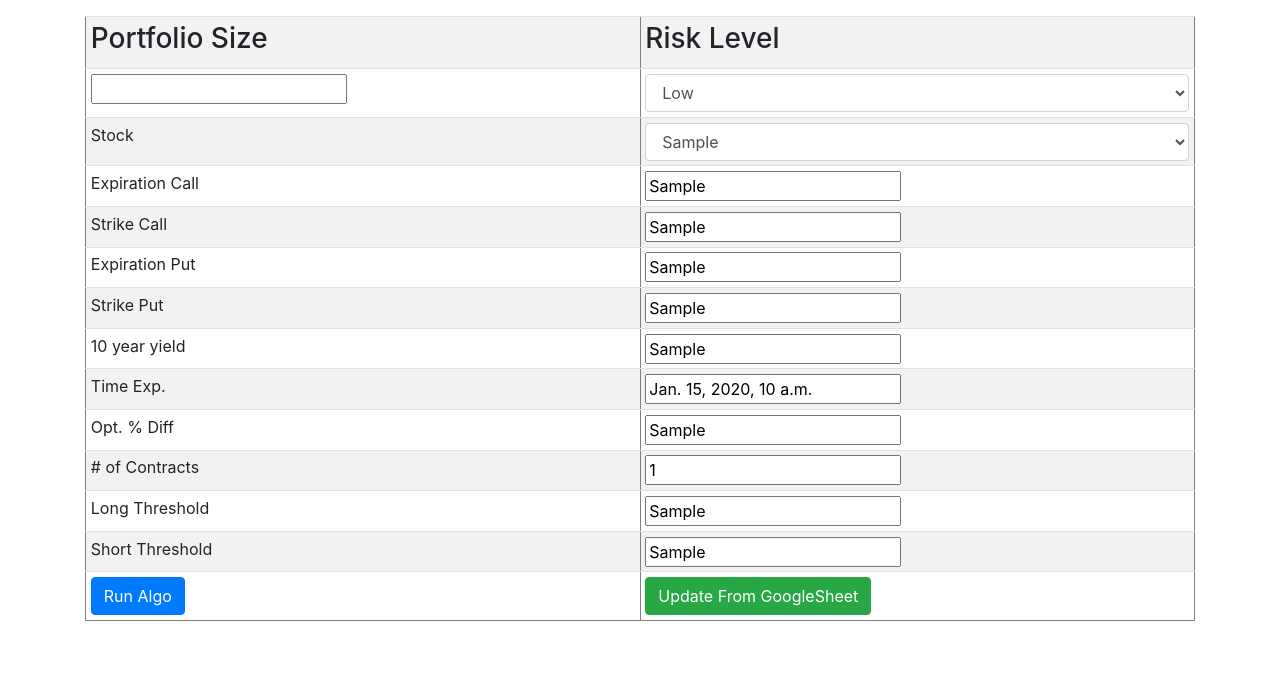
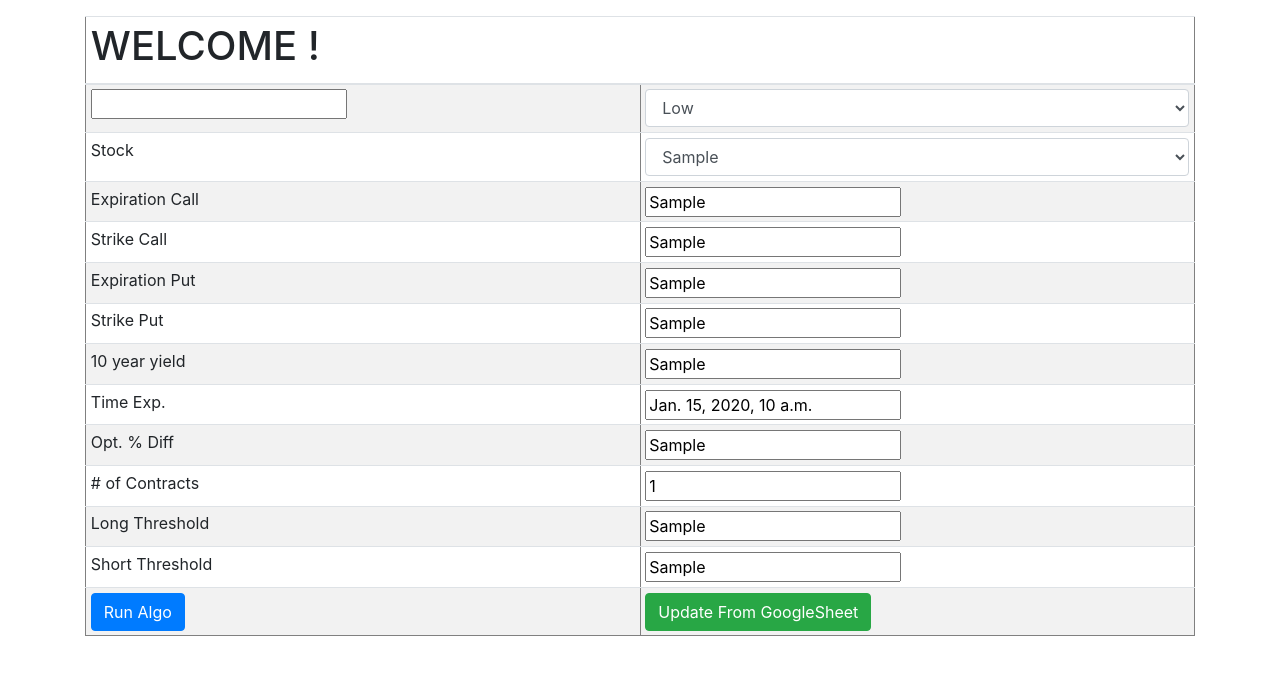
Before and after one commit to crazy-djactor/ib_django_trade, a Django app: template source/trader/templates/add_automation.html in a window 1280 px wide. Shown: the part 56-731 px from the top of the page. Run offline with Django 3.2, Linux system fonts and the light colour scheme; the template is opened without the code that fills it: most values are stand-ins (such as "Sample title", 1, 10 or a date in 2020); parts of the project's set-up code (start-up, migrations or seed data) failed here and were passed over; some libraries are stand-ins or nearby versions.

Commit message:
view style fixed

```diff
--- a/source/trader/templates/add_automation.html
+++ b/source/trader/templates/add_automation.html
@@ -23,22 +23,18 @@
     <form  action="{% url 'trader:add_automation' %}" method="post">
     <table border="1" cellpadding="5" cellspacing="5" width="100%" class="table table-striped table-hover table-sm">
 
+        <thead>
+          <th colspan="2">
+                <h1>WELCOME !</h1>
+          </th>
+        </thead>
+        <tbody>
             <tr>
-          <td>
-            <h3>Portfolio Size</h3>
-          </td>
-          <td>
-            <h3>Risk Level</h3>
-          </td>
-
-        </tr>
-
-        <tr>
-          <td>
+              <td style="width: 50%">
                 <input type="text" name="" value="">
               </td>
 
-          <td>
+              <td style="width: 50%">
                 <select class="form-control" name="risk_level">
                   <option value="low" selected>Low</option>
                   <option value="medium">Medium</option>
@@ -141,6 +137,7 @@
               </td>
 
             </tr>
+        </tbody>
         </table>
     </form>
 </div>
```
Lines whose indentation alone changed are shown as unchanged.
